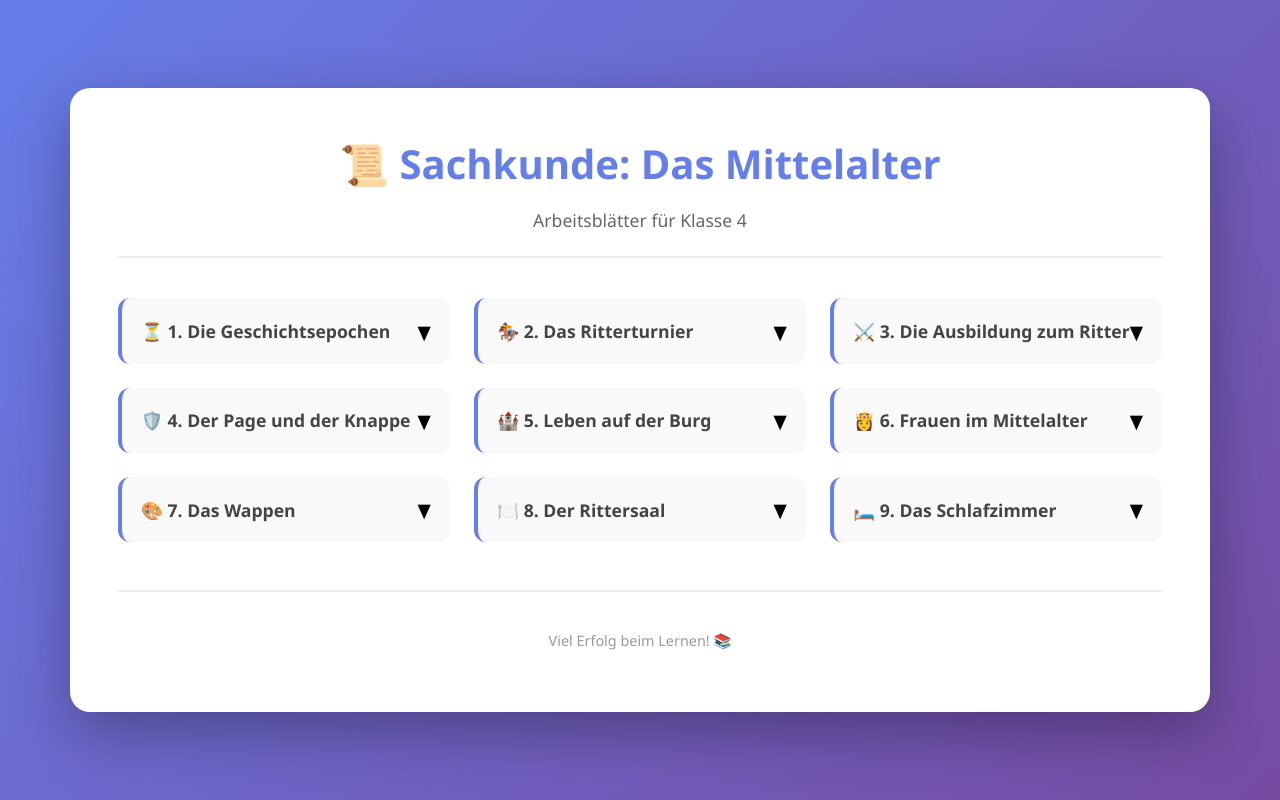
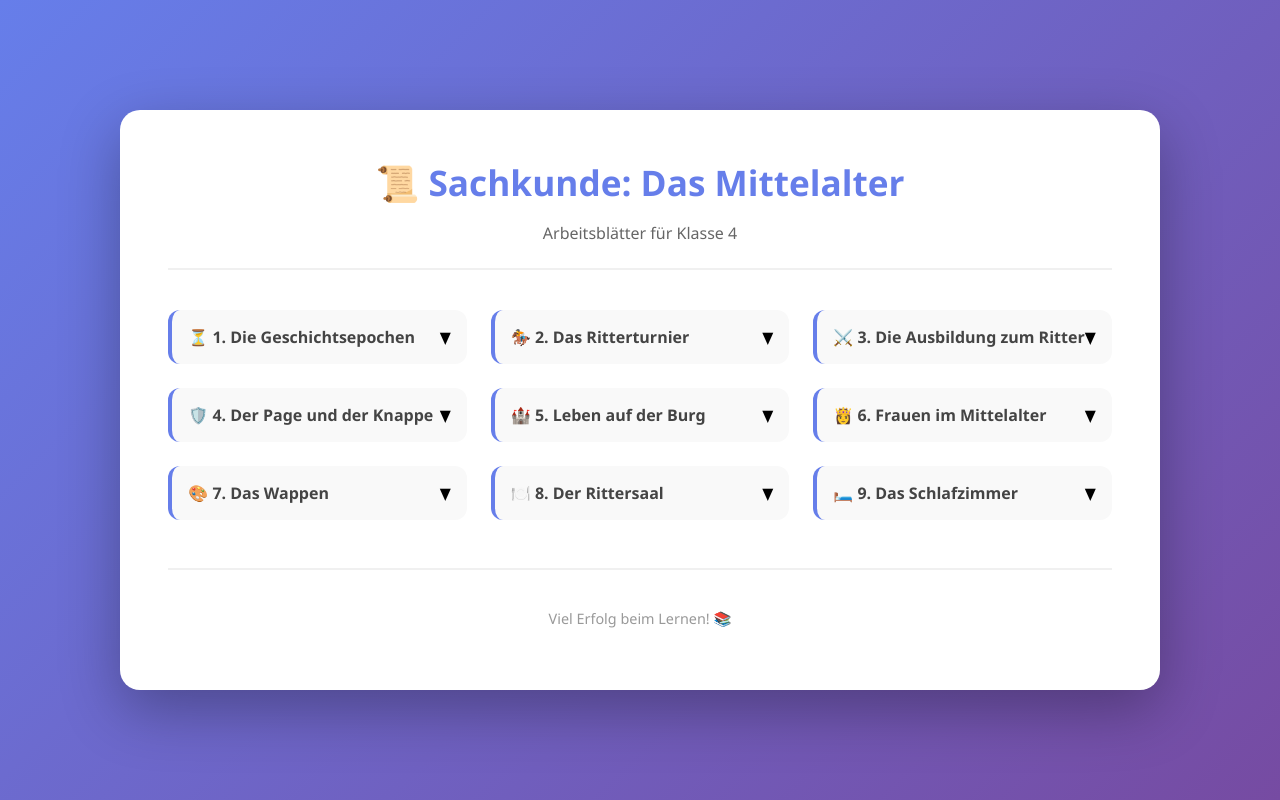
Before and after one commit to jeffreygroneberg/samuel-sachkunde, a plain HTML site: page index.html in a window 1280 px wide. Drawn offline with Linux system fonts and the light colour scheme.

Commit message:
Reduce font sizes for more compact layout

```diff
--- a/index.html
+++ b/index.html
@@ -21,7 +21,7 @@
     }
 
     .container {
-      max-width: 1800px;
+      max-width: 1400px;
       margin: 2rem;
       padding: 3rem;
       background: white;
@@ -30,7 +30,7 @@
     }
 
     h1 {
-      font-size: 2.5rem;
+      font-size: 2.2rem;
       margin: 0 0 0.5rem 0;
       color: #667eea;
       text-align: center;
@@ -39,7 +39,7 @@
     .subtitle {
       text-align: center;
       color: #666;
-      font-size: 1.1rem;
+      font-size: 1rem;
       margin-bottom: 2.5rem;
       padding-bottom: 1.5rem;
       border-bottom: 2px solid #f0f0f0;
@@ -64,7 +64,7 @@
     }
 
     .topic-header {
-      padding: 1.2rem;
+      padding: 1rem;
       cursor: pointer;
       display: flex;
       align-items: center;
@@ -78,14 +78,14 @@
     }
 
     .topic-title {
-      font-size: 1.1rem;
+      font-size: 1rem;
       font-weight: 600;
       color: #444;
       margin: 0;
     }
 
     .topic-icon {
-      font-size: 1.2rem;
+      font-size: 1rem;
       transition: transform 0.3s ease;
     }
 
@@ -147,7 +147,7 @@
     }
 
     .card-label {
-      font-size: 0.75rem;
+      font-size: 0.65rem;
       color: #999;
       text-transform: uppercase;
       letter-spacing: 0.5px;
@@ -155,7 +155,7 @@
     }
 
     .card-title {
-      font-size: 0.95rem;
+      font-size: 0.85rem;
       font-weight: 600;
       color: #667eea;
     }
```
